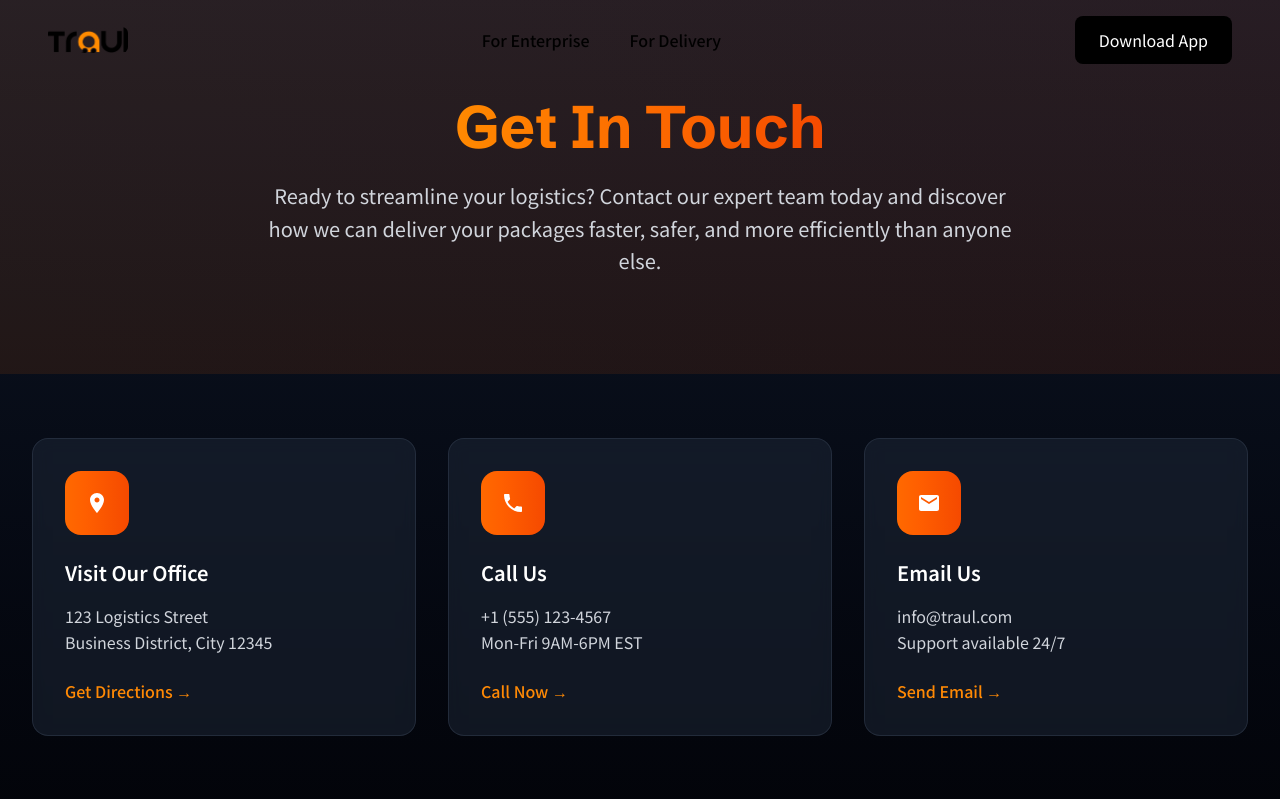
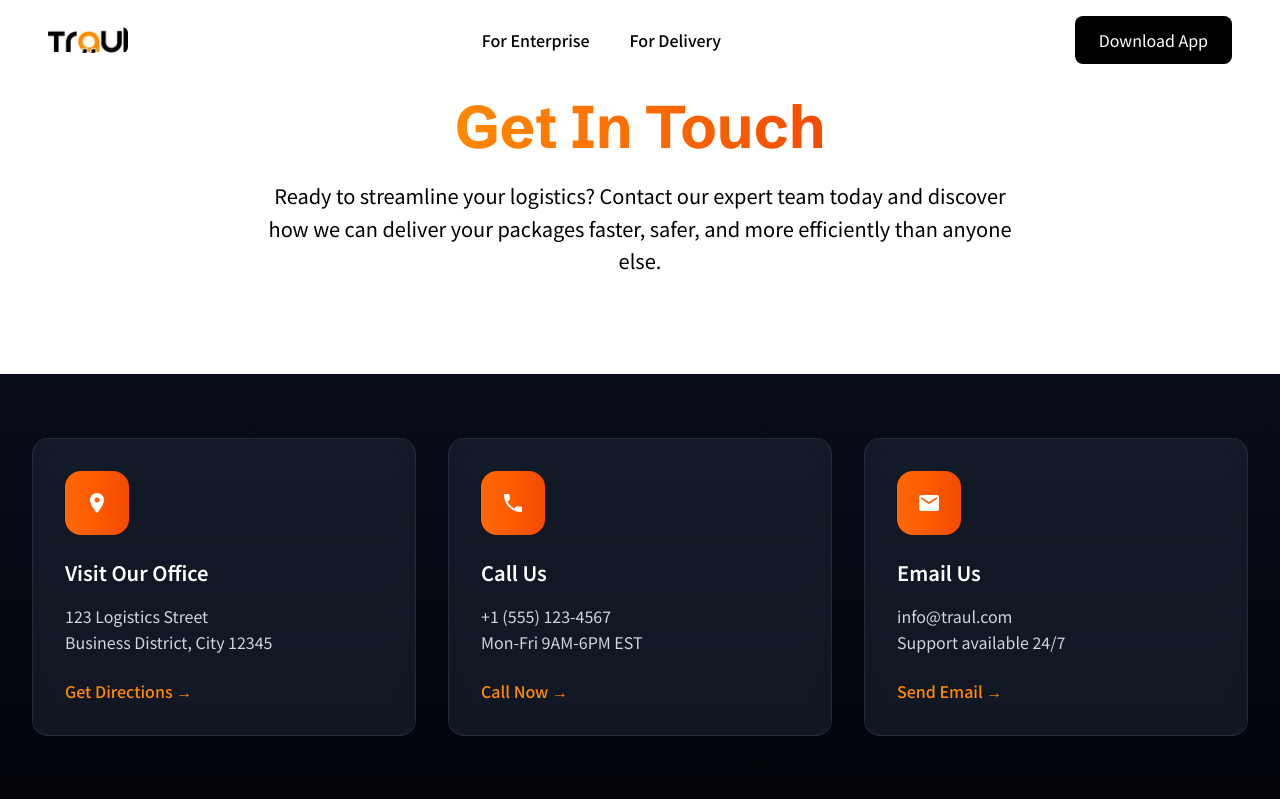
Before and after one commit to Traulteam/traul, a React (Vite) app: page /contact-us in a window 1280 px wide. Shown: the top 799 px of the page. Built offline with nearby package versions, Linux system fonts and the light colour scheme.

Commit message:
added contact page

```diff
--- a/src/Pages/ContactPage.jsx
+++ b/src/Pages/ContactPage.jsx
@@ -115,7 +115,7 @@ const ContactPage = () => {
     <div className="min-h-screen bg-gradient-to-b from-gray-900 to-black text-white">
       {/* Hero Section */}
       <div className="relative overflow-hidden">
-        <div className="absolute inset-0 bg-gradient-to-r from-orange-500/10 to-orange-600/10"></div>
+        <div className="absolute inset-0 bg-white"></div>
         <div className="relative max-w-7xl mx-auto px-4 sm:px-6 lg:px-8 py-24">
           <div className="text-center">
             <h1 className="text-5xl md:text-6xl font-bold mb-6">
@@ -123,7 +123,7 @@ const ContactPage = () => {
                 Get In Touch
               </span>
             </h1>
-            <p className="text-xl text-gray-300 max-w-3xl mx-auto leading-relaxed">
+            <p className="text-xl text-black max-w-3xl mx-auto leading-relaxed">
               Ready to streamline your logistics? Contact our expert team today
               and discover how we can deliver your packages faster, safer, and
               more efficiently than anyone else.
```
